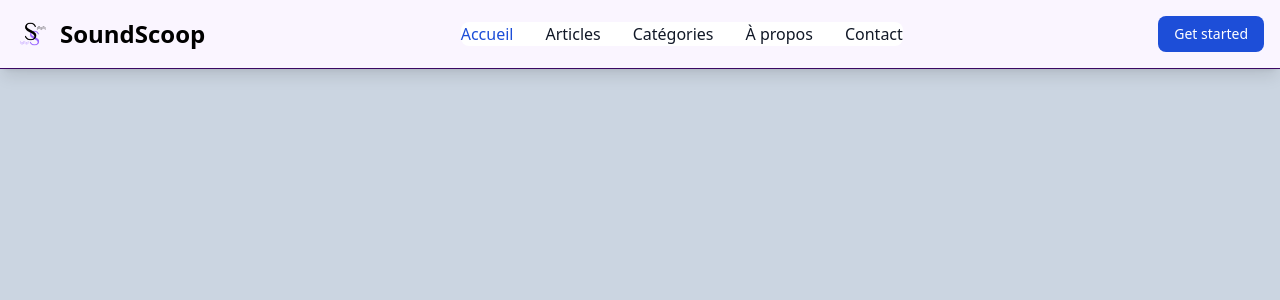
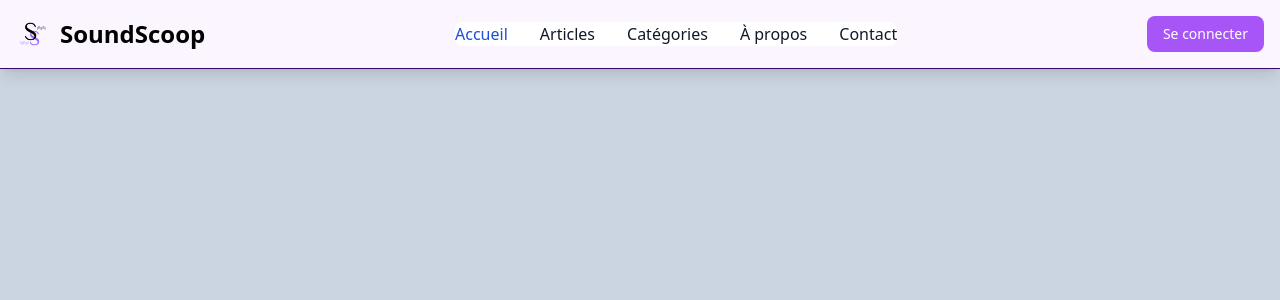
Before and after one commit to ddubost6998/dwwm-pe7v-php-soundscoop, a PHP site: page /index.php in a window 1280 px wide. Shown: the top 300 px of the page. Run offline with PHP 8.4, Linux system fonts and the light colour scheme; some libraries are stand-ins or nearby versions.

Commit message:
Modification de la navbar

```diff
--- a/layout/nav.php
+++ b/layout/nav.php
@@ -6,7 +6,7 @@
             <span class="self-center text-2xl font-semibold whitespace-nowrap dark:text-white">SoundScoop</span>
         </a>
         <div class="flex md:order-2">
-            <button type="button" class="text-white bg-blue-700 hover:bg-blue-800 focus:ring-4 focus:outline-none focus:ring-blue-300 font-medium rounded-lg text-sm px-4 py-2 text-center mr-3 md:mr-0 dark:bg-blue-600 dark:hover:bg-blue-700 dark:focus:ring-blue-800">Get started</button>
+            <button type="button" class="text-white bg-purple-500 hover:bg-blue-800 focus:ring-4 focus:outline-none focus:ring-blue-300 font-medium rounded-lg text-sm px-4 py-2 text-center mr-3 md:mr-0 dark:bg-blue-600 dark:hover:bg-blue-700 dark:focus:ring-blue-800">Se connecter</button>
             <button data-collapse-toggle="navbar-sticky" type="button" class="inline-flex items-center p-2 w-10 h-10 justify-center text-sm text-gray-500 rounded-lg md:hidden hover:bg-gray-100 focus:outline-none focus:ring-2 focus:ring-gray-200 dark:text-gray-400 dark:hover:bg-gray-700 dark:focus:ring-gray-600" aria-controls="navbar-sticky" aria-expanded="false">
                 <span class="sr-only">Open main menu</span>
                 <svg class="w-5 h-5" aria-hidden="true" xmlns="http://www.w3.org/2000/svg" fill="none" viewBox="0 0 17 14">
```
